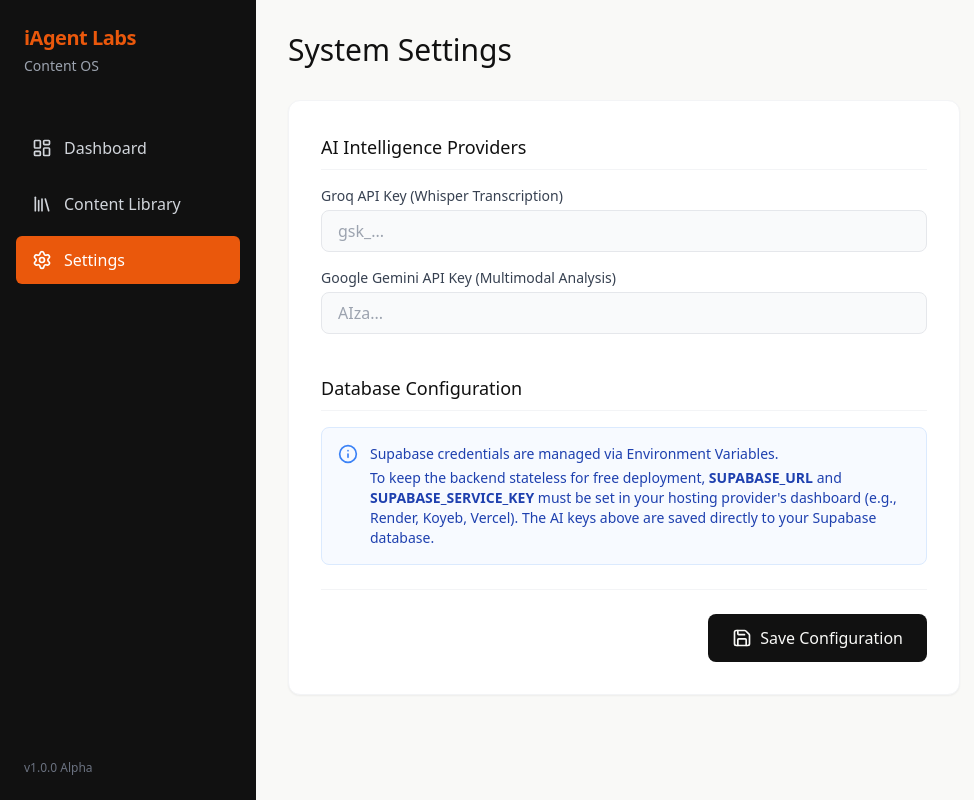
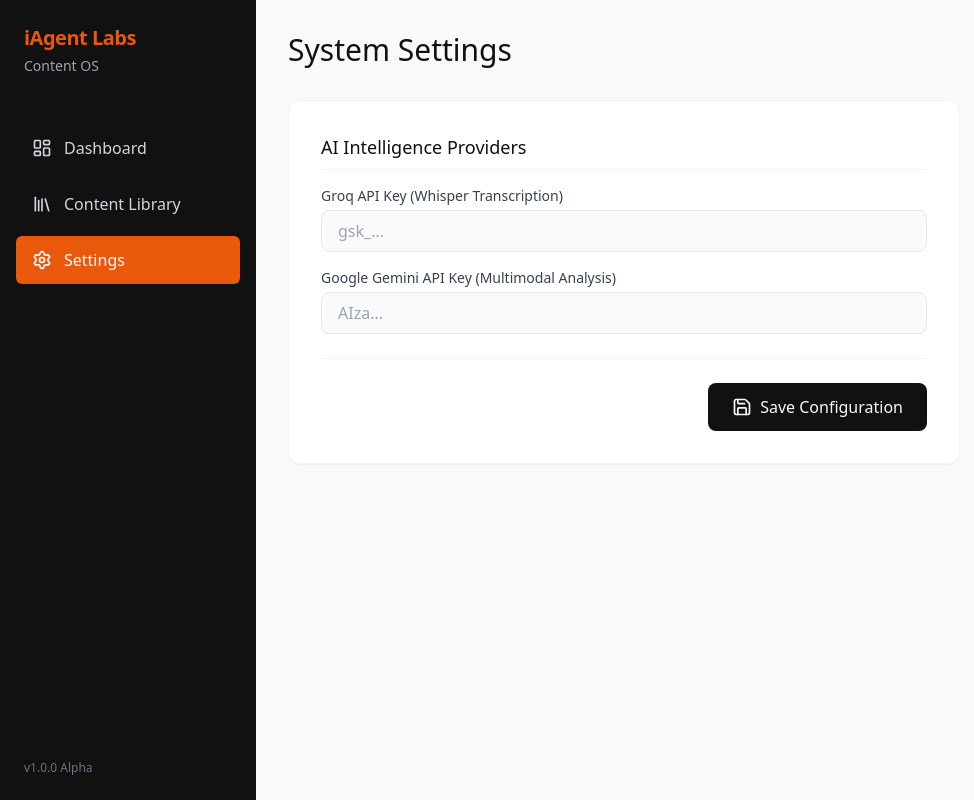
Before and after one commit to Adamyaaa/iagent-content, a React (Vite) app in the folder frontend/: page /settings in a window 1280 px wide. Shown: the whole page, without its empty margins (0-974 px from the left). Built offline with nearby package versions, Linux system fonts and the light colour scheme; no server answers.

Commit message:
Hide technical database instructions for client demo

```diff
--- a/frontend/src/pages/Settings.jsx
+++ b/frontend/src/pages/Settings.jsx
@@ -91,20 +91,6 @@ export default function Settings() {
             </div>
           </div>
 
-          <div className="pt-4">
-            <h3 className="text-lg font-medium mb-4 pb-2 border-b border-gray-100 flex items-center justify-between">
-              Database Configuration
-            </h3>
-
-            <div className="bg-blue-50/50 p-4 rounded-lg flex gap-3 border border-blue-100">
-              <Info className="text-blue-500 shrink-0" size={20} />
-              <div className="text-sm text-blue-800">
-                <p className="font-medium mb-1">Supabase credentials are managed via Environment Variables.</p>
-                <p>To keep the backend stateless for free deployment, <b>SUPABASE_URL</b> and <b>SUPABASE_SERVICE_KEY</b> must be set in your hosting provider's dashboard (e.g., Render, Koyeb, Vercel). The AI keys above are saved directly to your Supabase database.</p>
-              </div>
-            </div>
-          </div>
-
           <div className="pt-6 border-t border-gray-100 flex items-center justify-between">
             {saved ? (
               <span className="flex items-center gap-2 text-green-600 font-medium">
```
